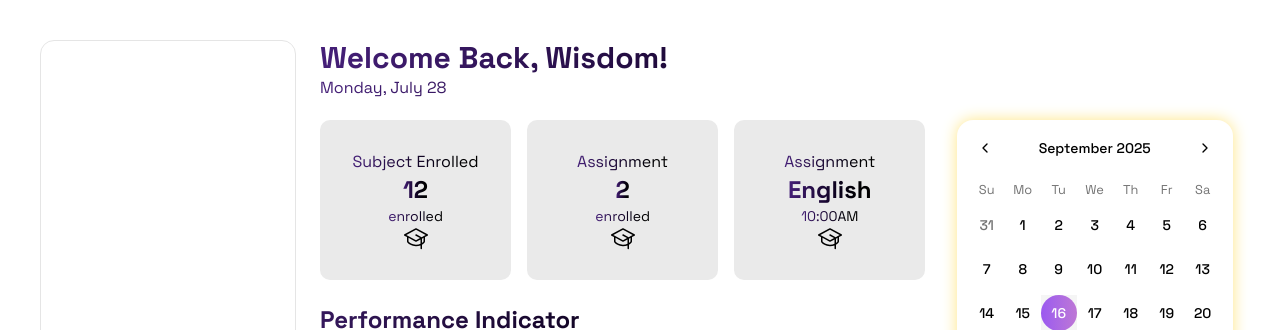
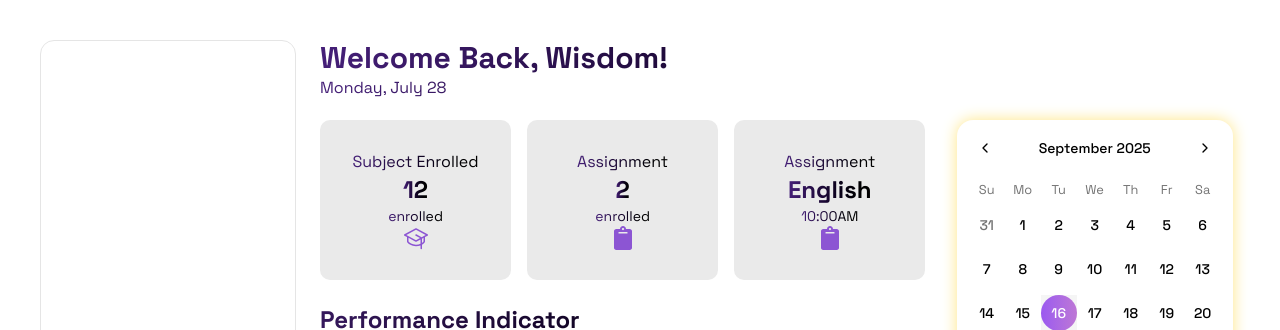
Before and after one commit to Ezekiel-Faith/Smart-School, a React (Vite) app in the folder student-dashboard-frontend/: page /dashboard in a window 1280 px wide. Shown: the top 330 px of the page. Built offline with nearby package versions, Linux system fonts and the light colour scheme.

Commit message:
pending review

```diff
--- a/student-dashboard-frontend/src/pages/Dashboard.jsx
+++ b/student-dashboard-frontend/src/pages/Dashboard.jsx
@@ -1,8 +1,9 @@
 import React, { useEffect, useState } from "react";
-import { PiGraduationCap } from "react-icons/pi";
+import { PiGraduationCap} from "react-icons/pi";
 import { Calendar } from "../components/ui/calendar";
 import { Timer } from "lucide-react";
 import StudyResource from "@/components/util/StudyResource";
+import { FaClipboard } from "react-icons/fa";
 
 const Dashboard = () => {
   const indicators = [
@@ -12,10 +13,16 @@ const Dashboard = () => {
     { type: "performance", grade: 20 },
   ];
 
+  const boxes = [
+    { title: "subject enrolled", value: "12", sub: "enrolled", icon: <PiGraduationCap className="text-xl sm:text-2xl text-[#8c55d3]" /> },
+    { title: "Assignment", value: "2", sub: "enrolled", icon:  <FaClipboard className="text-xl sm:text-2xl text-[#8c55d3]"/>  },
+    { title: "Assignment", value: "English", sub: "10:00AM", icon:  <FaClipboard className="text-xl sm:text-2xl text-[#8c55d3]"/>  },
+  ]
+
   const assignments = [
     { subject: "Mathematics", dueDate: "Mon Sep 21 2025", status: "pending" },
     { subject: "English Language", dueDate: "Wed Sep 24 2025", status: "completed" },
-    { subject: "Biology", dueDate: "Mon Sep 21 2025", status: "pending" },
+    { subject: "Biology", dueDate: "Mon Sep 21 2025", status: "pending", icon: <FaClipboard className="text-xl sm:text-2xl bg-gradient-to-r from-[#8c55d3] to-black bg-clip-text"/>   },
   ];
 
   const formatDate = (dateString) => {
@@ -70,11 +77,7 @@ const Dashboard = () => {
             <div className="lg:col-span-2 flex flex-col">
               {/* Stats cards */}
               <div className="grid grid-cols-2 sm:grid-cols-3 gap-4 mb-6">
-                {[
-                  { title: "subject enrolled", value: "12", sub: "enrolled" },
-                  { title: "Assignment", value: "2", sub: "enrolled" },
-                  { title: "Assignment", value: "English", sub: "10:00AM" },
-                ].map((box, index) => (
+                {boxes.map((box, index) => (
                   <div
                     key={index}
                     className="h-36 sm:h-40 rounded-lg bg-[#eaeaea] flex justify-center items-center flex-col p-3"
@@ -88,7 +91,7 @@ const Dashboard = () => {
                     <p className="bg-gradient-to-r from-[#451f78] to-black bg-clip-text text-transparent text-xs sm:text-sm">
                       {box.sub}
                     </p>
-                    <PiGraduationCap className="text-xl sm:text-2xl bg-gradient-to-r from-[#8c55d3] to-black bg-clip-text" />
+                    {box.icon}
                   </div>
                 ))}
               </div>
```
